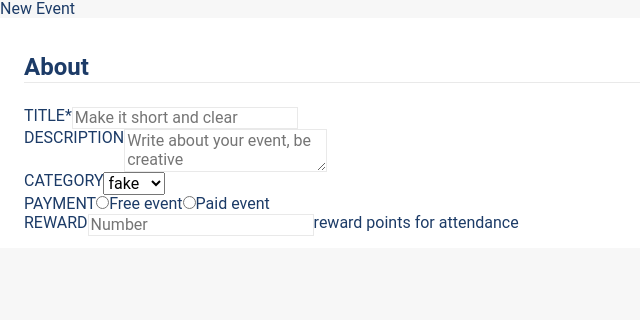
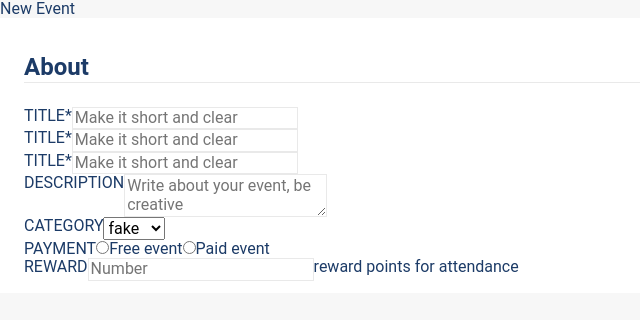
Before and after one commit to pumanitro/Accenture-Interview-App, a React (Create React App) app: page / in a window 1280 px wide. Shown: the top 320 px of the page, without its empty margins (0-640 px from the left). Built offline with nearby package versions, Linux system fonts and the light colour scheme.

Commit message:
Created first formik input. My mechanism is working properly.

```diff
--- /dev/null
+++ b/src/components/FormInput/FormInput.tsx
@@ -0,0 +1,13 @@
+import React, { FC } from 'react';
+import { useObjectField } from 'global/ObjectForm/useObjectField';
+import { Input } from '../Input/Input';
+
+type FormInputType = {
+  name: string;
+} & React.InputHTMLAttributes<HTMLInputElement>;
+
+export const FormInput: FC<FormInputType> = ({ name, ...rest }) => {
+  const { value, setValue } = useObjectField(name);
+
+  return <Input {...rest} value={value} onChange={e => setValue(e.target.value)} />;
+};
--- a/src/global/ObjectForm/ObjectForm.tsx
+++ b/src/global/ObjectForm/ObjectForm.tsx
@@ -1,12 +1,10 @@
-import React, { FC, useState } from 'react';
-import { useObjectForm, ContextProvider } from './ObjectFormContext';
+import React, { FC } from 'react';
+import { ContextProvider } from './ObjectFormContext';
 
 type ObjectFormPropsType = {
   initialValues: Record<string, any>;
 };
 
 export const ObjectForm: FC<ObjectFormPropsType> = ({ children, initialValues }) => {
-  const { values } = useObjectForm();
-
   return <ContextProvider value={{ values: initialValues, registeredFields: {} }}>{children}</ContextProvider>;
 };
--- a/src/global/ObjectForm/useObjectField.ts
+++ b/src/global/ObjectForm/useObjectField.ts
@@ -3,43 +3,41 @@ import { useEffect, useState } from 'react';
 import { v4 as uuidv4 } from 'uuid';
 
 // for being reactive when they are more than one field listening for a given key
-const register = (key: string, id: string, formValues: ObjectFormContextType, setValue: SetValueType) => {
-  if (!formValues.registeredFields[key]) {
-    formValues.registeredFields[key] = [];
+const register = (key: string, id: string, formBag: ObjectFormContextType, setValue: SetValueType) => {
+  if (!formBag.registeredFields[key]) {
+    formBag.registeredFields[key] = [];
   }
 
-  formValues.registeredFields[key].push({
+  formBag.registeredFields[key].push({
     id,
     setValue,
   });
 };
 
 // to EXPLICITLY mutate core object and be reactive for hooks update
-const reactivelySetValue = (formValues: ObjectFormContextType, key: string) => {
+const reactivelySetValue = (formBag: ObjectFormContextType, key: string) => {
   return (newValue: any) => {
-    formValues.registeredFields[key].forEach(registeredField => {
+    formBag.registeredFields[key].forEach(registeredField => {
       registeredField.setValue(newValue);
     });
   };
 };
 
 // to clean up registered field when component unmounts and do not update it any more.
-const unregister = (key: string, id: string, formValues: ObjectFormContextType) => {
-  formValues.registeredFields[key] = formValues.registeredFields[key].filter(
-    registeredField => registeredField.id !== id
-  );
+const unregister = (key: string, id: string, formBag: ObjectFormContextType) => {
+  formBag.registeredFields[key] = formBag.registeredFields[key].filter(registeredField => registeredField.id !== id);
 };
 
-const useObjectField = (key: string) => {
-  const { values } = useObjectForm();
-  const [value, setValue] = useState(values[key]);
+export const useObjectField = (key: string) => {
+  const formBag = useObjectForm();
+  const [value, setValue] = useState(formBag.values[key]);
   const id = uuidv4();
 
   useEffect(() => {
-    return () => unregister(key, id, values);
+    return () => unregister(key, id, formBag);
   });
 
-  register(key, id, values, setValue);
+  register(key, id, formBag, setValue);
 
-  return { value, setValue: reactivelySetValue(values, key) };
+  return { value, setValue: reactivelySetValue(formBag, key) };
 };
--- a/src/pages/Home/About/About.tsx
+++ b/src/pages/Home/About/About.tsx
@@ -5,13 +5,22 @@ import { FormElement } from 'components/FormElement/FormElement';
 import { Textarea } from 'components/Textarea/Textarea';
 import { Dropdown } from 'components/Dropdown/Dropdown';
 import { RadioGroup } from 'components/RadioGroup/RadioGroup';
+import { FormInput } from 'components/FormInput/FormInput';
 
 export const About = () => {
   return (
     <Card>
       <CardTitle>About</CardTitle>
       <FormElement title="title" isRequired>
-        <Input placeholder="Make it short and clear" />
+        <FormInput placeholder="Make it short and clear" name="Title" />
+      </FormElement>
+
+      <FormElement title="title" isRequired>
+        <FormInput placeholder="Make it short and clear" name="Title" />
+      </FormElement>
+
+      <FormElement title="title" isRequired>
+        <FormInput placeholder="Make it short and clear" name="Title2" />
       </FormElement>
       <FormElement title="description">
         <Textarea placeholder="Write about your event, be creative" />
--- a/src/pages/Home/Home.tsx
+++ b/src/pages/Home/Home.tsx
@@ -1,10 +1,15 @@
 import React, { FunctionComponent } from 'react';
 import { NewEventHeader } from 'components/NewEventHeader/NewEventHeader';
 import { About } from './About/About';
+import { ObjectForm } from 'global/ObjectForm/ObjectForm';
 
 export const Home: FunctionComponent = () => (
-  <>
+  <ObjectForm
+    initialValues={{
+      title: '',
+    }}
+  >
     <NewEventHeader />
     <About />
-  </>
+  </ObjectForm>
 );
```
